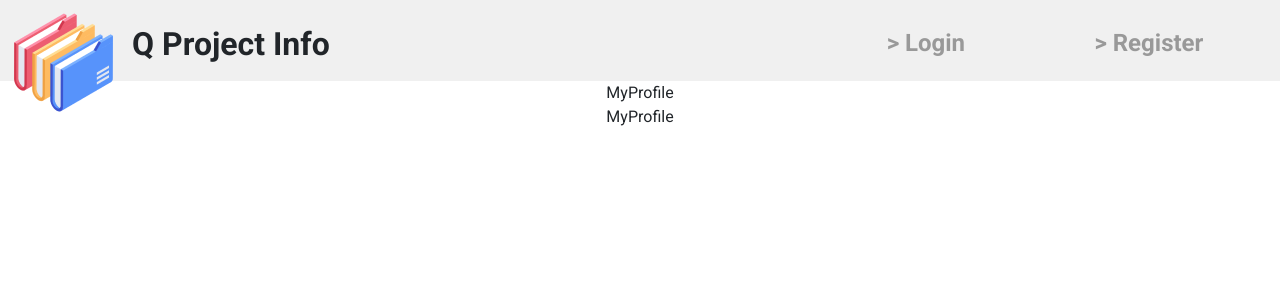
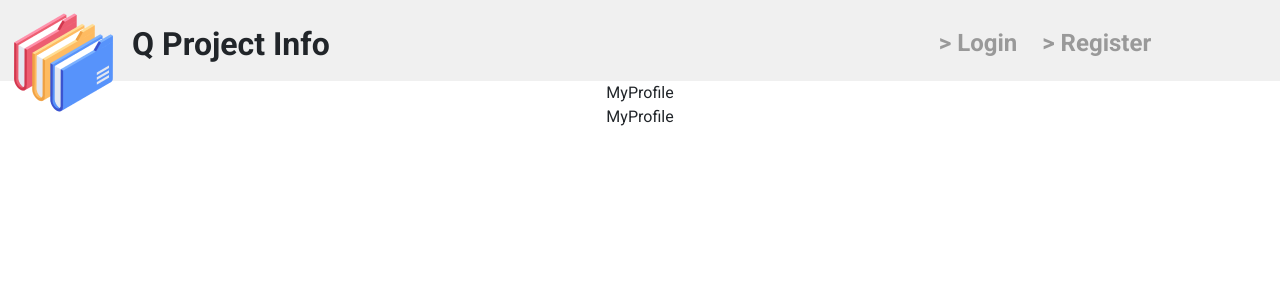
Before and after one commit to vanja-veapi/q-project-info, a React (Create React App) app: page / in a window 1280 px wide. Shown: the top 300 px of the page. Built offline with nearby package versions, Linux system fonts and the light colour scheme.

Commit message:
Added gap on navbar

```diff
--- a/src/App.js
+++ b/src/App.js
@@ -10,13 +10,11 @@ import { Routes, Route } from "react-router-dom";
 import MyProfile from "./components/pages/MyProfile/MyProfile";
 
 import Register from "./components/pages/Register/Register";
+import Login from "./components/pages/Login/Login";
 // React Query
 import { QueryClient, QueryClientProvider } from "react-query";
 import { ReactQueryDevtools } from "react-query/devtools";
 const queryClient = new QueryClient();
-
-import Login from "./components/pages/Login/Login";
-
 
 function App() {
 	return (
--- a/src/components/layouts/Nav/Nav.css
+++ b/src/components/layouts/Nav/Nav.css
@@ -3,6 +3,7 @@ nav ul {
 	margin: 0;
 	padding: 25px 0 20px 0;
 	min-width: 446px;
+	gap: 25px;
 }
 nav.nav.navbar {
 	padding: 0;
--- a/src/components/layouts/Nav/Nav.js
+++ b/src/components/layouts/Nav/Nav.js
@@ -8,7 +8,7 @@ const Nav = () => {
 	return (
 		<nav className="nav navbar justify-content-end">
 			{/* justify-content-center umesto around da bude i gap 20px gap-4 */}
-			<ul className="justify-content-around d-none d-lg-flex">
+			<ul className="justify-content-center d-none d-lg-flex">
 				{/* <li className="nav-item">
 					<NavLink to="/" className="nav-link">
 						My profile
--- a/src/index.css
+++ b/src/index.css
@@ -28,7 +28,6 @@ code {
 }
 .btn-primary {
 	background-color: var(--btn-primary) !important;
-
 }
 .btn-success {
 	background-color: var(--btn-green) !important;
```
